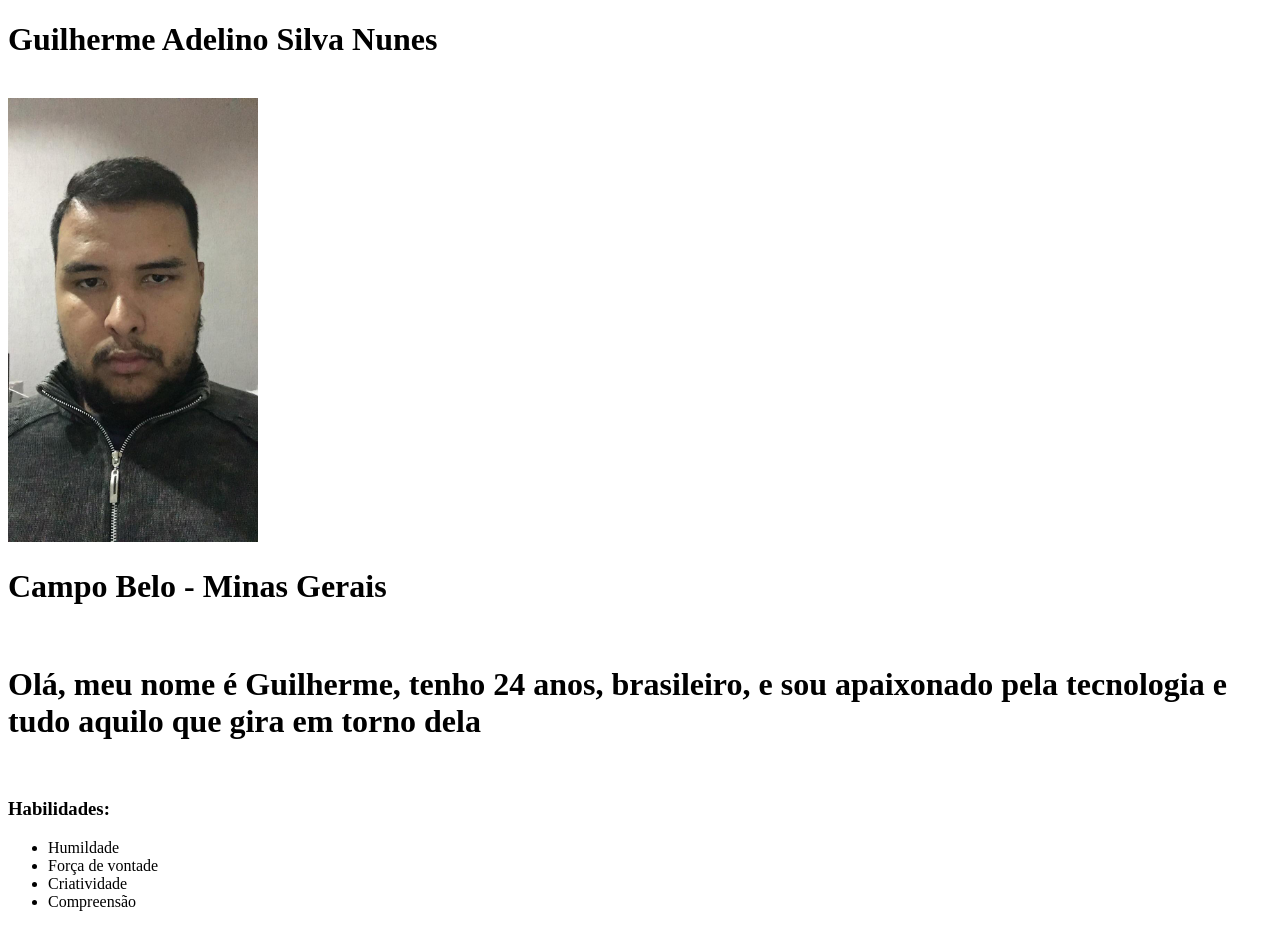
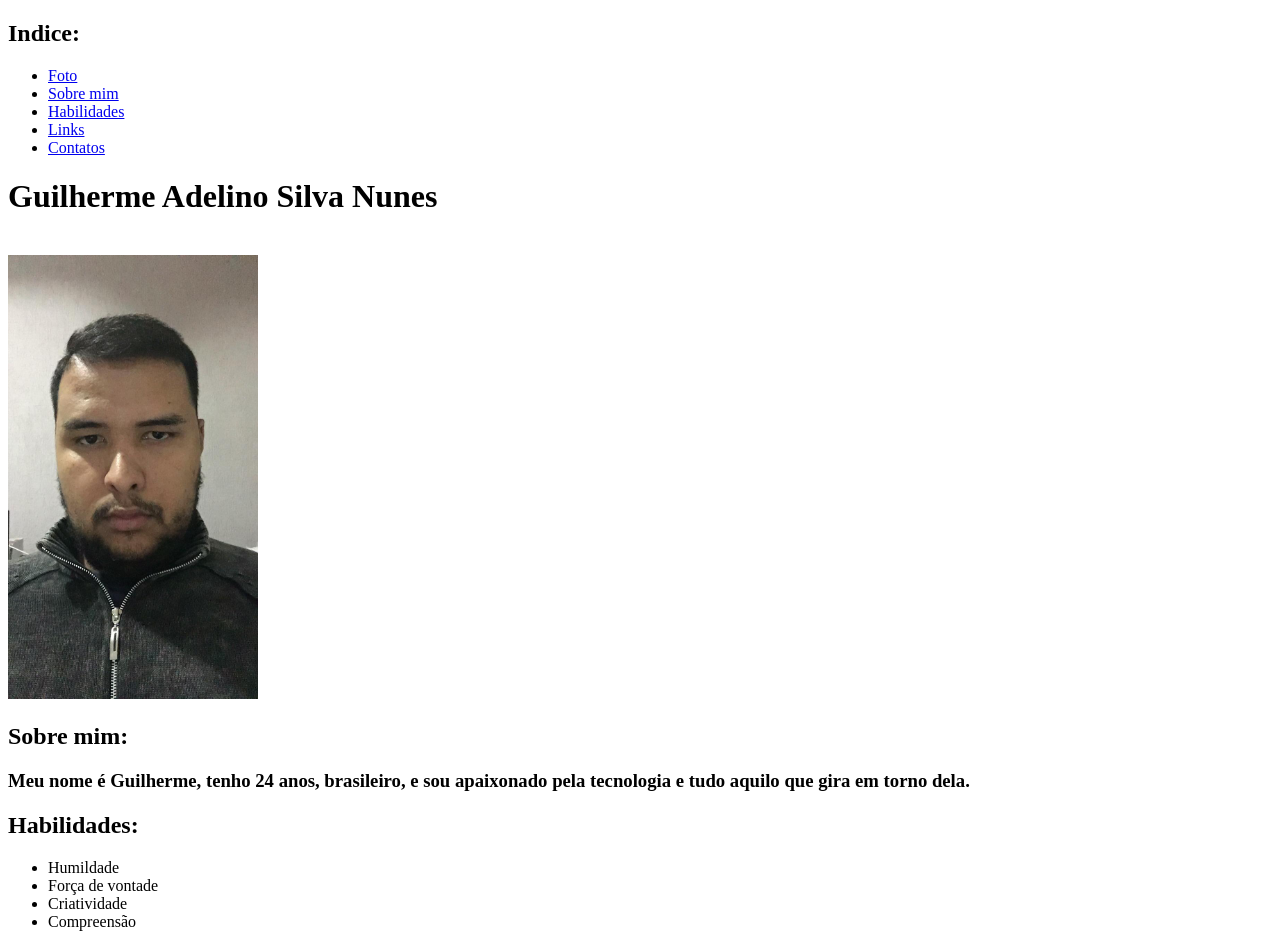
Before and after one commit to guilhermeadelino/guilhermeadelino.github.io, a plain HTML site: page index.html in a window 1280 px wide. Drawn offline with Linux system fonts and the light colour scheme.

Commit message:
Adicionando links internos

```diff
--- a/index.html
+++ b/index.html
@@ -7,11 +7,19 @@
     <title>Guilherme Adelino</title>
 </head>
 <body>
+    <h2>Indice:</h2>
+    <ul>
+      <li><a href="#imagem">Foto</a></li>
+      <li><a href="#sobre-mim">Sobre mim</a></li>
+      <li><a href="#habilidades">Habilidades</a></li>
+      <li><a href="#links">Links</a></li>
+      <li><a href="contatos">Contatos</a></li>
+    </ul>
     <h1>Guilherme Adelino Silva Nunes</h1><br>
-    <img src="Gui.png" alt="Foto de um homem moreno" width="250px"><br>
-    <h1>Campo Belo - Minas Gerais</h1><br>
-    <h1>Olá, meu nome é Guilherme, tenho 24 anos, brasileiro, e sou apaixonado pela tecnologia e tudo aquilo que gira em torno dela</h1><br>
-    <h3>Habilidades:</h3>
+    <img src="Gui.png" alt="Foto de um homem moreno" width="250px" id="imagem"><br>
+    <h2 id="sobre-mim">Sobre mim:</h2>
+    <h3>Meu nome é Guilherme, tenho 24 anos, brasileiro, e sou apaixonado pela tecnologia e tudo aquilo que gira em torno dela.</h3>
+    <h2 id="habilidades">Habilidades:</h2>
     <ul>
       <li>Humildade</li>
       <li>Força de vontade</li>
```
